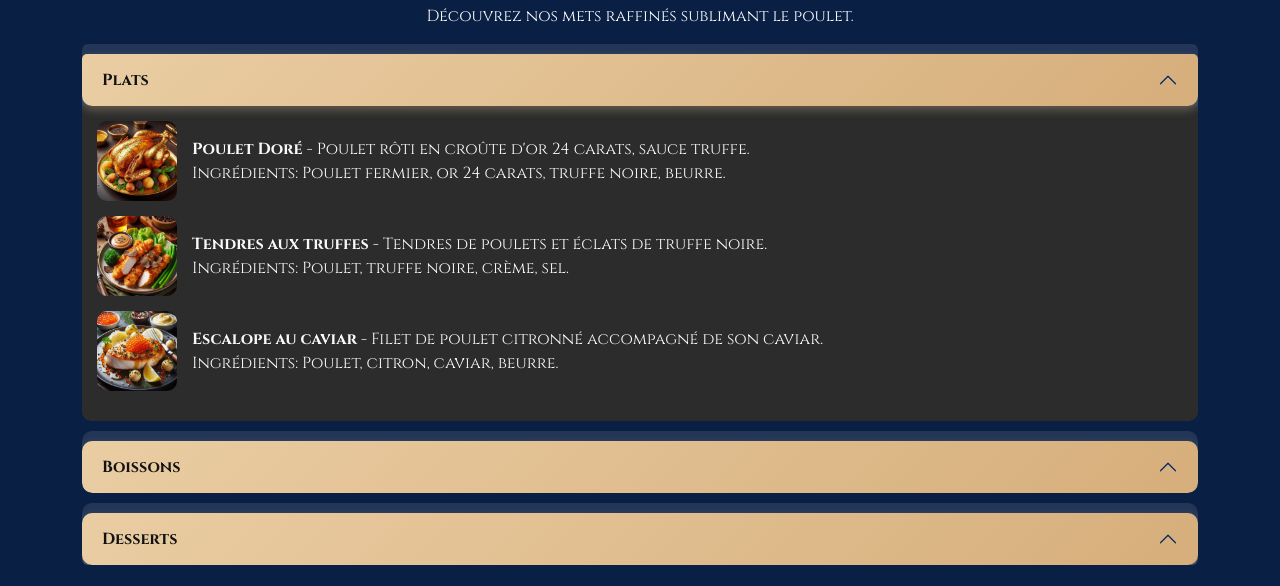
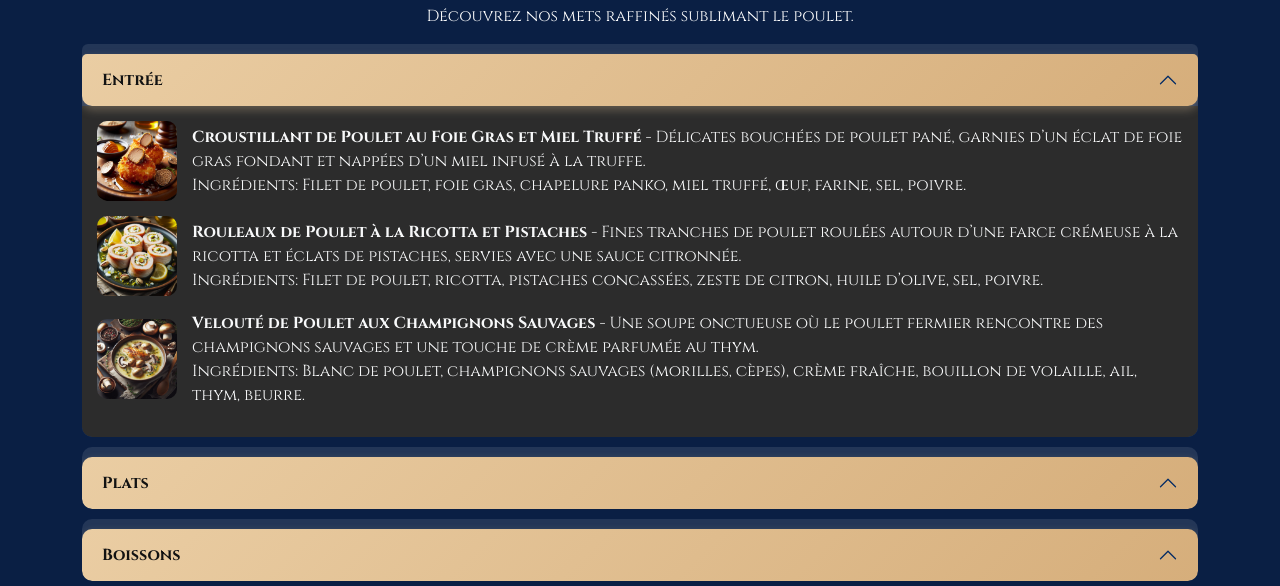
Before and after one commit to nolannmoisis/restaurant.github.io, a plain HTML site: page menu.html in a window 1280 px wide. Shown: the part 214-800 px from the top of the page. Drawn offline with nearby package versions, Linux system fonts and the light colour scheme.

Commit message:
Add entrée

```diff
--- a/menu.html
+++ b/menu.html
@@ -35,11 +35,43 @@
     <div class="accordion" id="menuAccordion">
         <div class="accordion-item">
             <h2 class="accordion-header">
+                <button class="accordion-button" type="button" data-bs-toggle="collapse" data-bs-target="#collapseEntrée">
+                    Entrée
+                </button>
+            </h2>
+            <div id="collapseEntrée" class="accordion-collapse collapse show" data-bs-parent="#menuAccordion">
+                <div class="accordion-body">
+                    <div class="menu-item">
+                        <img src="assets/img/croustille.jpg" alt="Croustillant de Poulet au Foie Gras et Miel Truffé">
+                        <div class="details">
+                            <p><strong>Croustillant de Poulet au Foie Gras et Miel Truffé</strong> - Délicates bouchées de poulet pané, garnies d’un éclat de foie gras fondant et nappées d’un miel infusé à la truffe.</p>
+                            <p>Ingrédients: Filet de poulet, foie gras, chapelure panko, miel truffé, œuf, farine, sel, poivre.</p>
+                        </div>
+                    </div>
+                    <div class="menu-item">
+                        <img src="assets/img/pistache.jpg" alt="Rouleaux de Poulet à la Ricotta et Pistaches">
+                        <div class="details">
+                            <p><strong>Rouleaux de Poulet à la Ricotta et Pistaches</strong> - Fines tranches de poulet roulées autour d’une farce crémeuse à la ricotta et éclats de pistaches, servies avec une sauce citronnée.</p>
+                            <p>Ingrédients: Filet de poulet, ricotta, pistaches concassées, zeste de citron, huile d’olive, sel, poivre.</p>
+                        </div>
+                    </div>
+                    <div class="menu-item">
+                        <img src="assets/img/velouté.jpg" alt="Velouté de Poulet aux Champignons Sauvages">
+                        <div class="details">
+                            <p><strong>Velouté de Poulet aux Champignons Sauvages</strong> - Une soupe onctueuse où le poulet fermier rencontre des champignons sauvages et une touche de crème parfumée au thym.</p>
+                            <p>Ingrédients: Blanc de poulet, champignons sauvages (morilles, cèpes), crème fraîche, bouillon de volaille, ail, thym, beurre.</p>
+                        </div>
+                    </div>
+                </div>
+            </div>
+        </div>
+        <div class="accordion-item">
+            <h2 class="accordion-header">
                 <button class="accordion-button" type="button" data-bs-toggle="collapse" data-bs-target="#collapsePlats">
                     Plats
                 </button>
             </h2>
-            <div id="collapsePlats" class="accordion-collapse collapse show" data-bs-parent="#menuAccordion">
+            <div id="collapsePlats" class="accordion-collapse collapse" data-bs-parent="#menuAccordion">
                 <div class="accordion-body">
                     <div class="menu-item">
                         <img src="assets/img/goldenpoulet.jpg" alt="Poulet Doré">
```
Also changed, not shown: assets/img/croustille.jpg (added), assets/img/pistache.jpg (added), assets/img/velouté.jpg (added).
